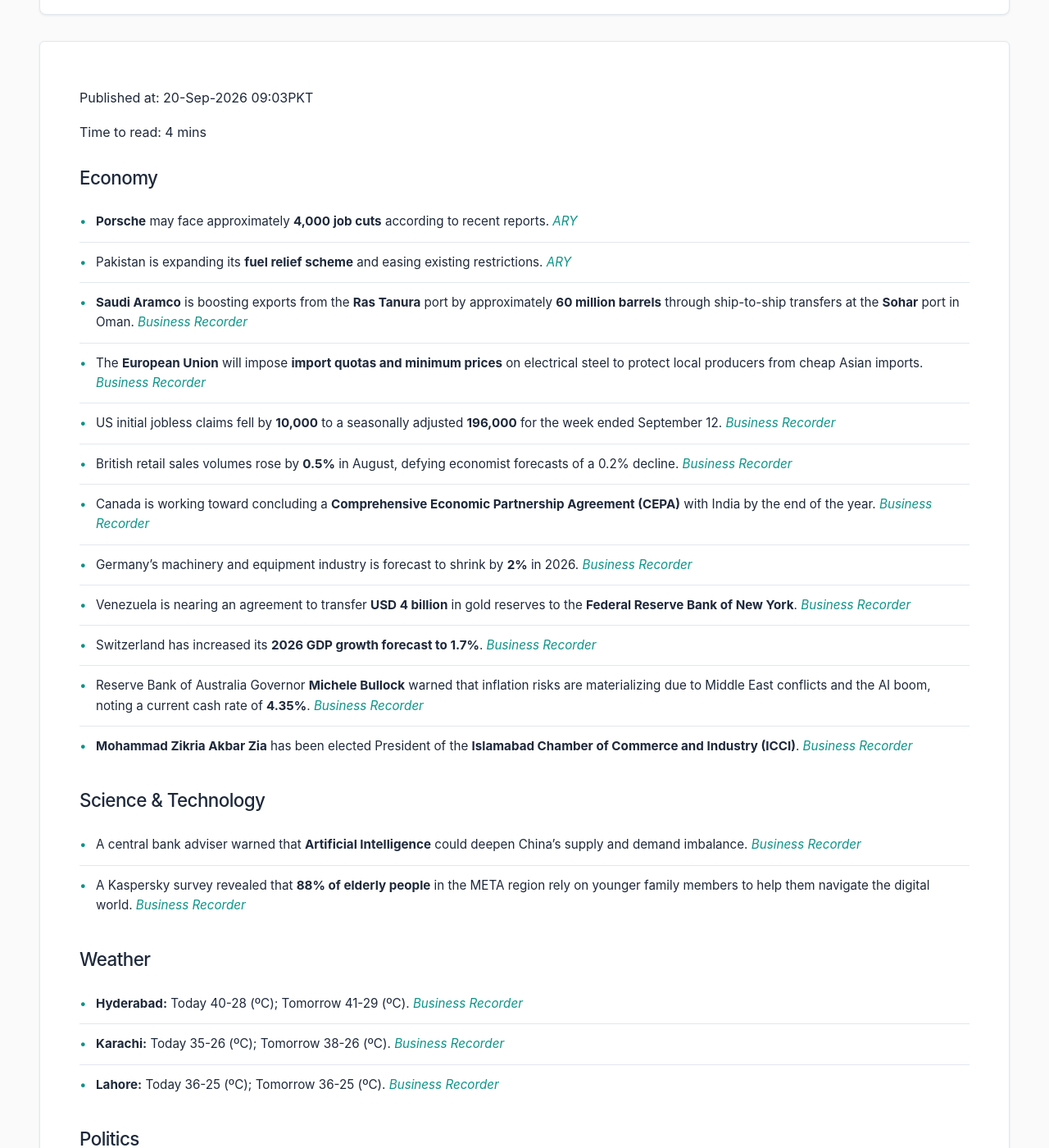
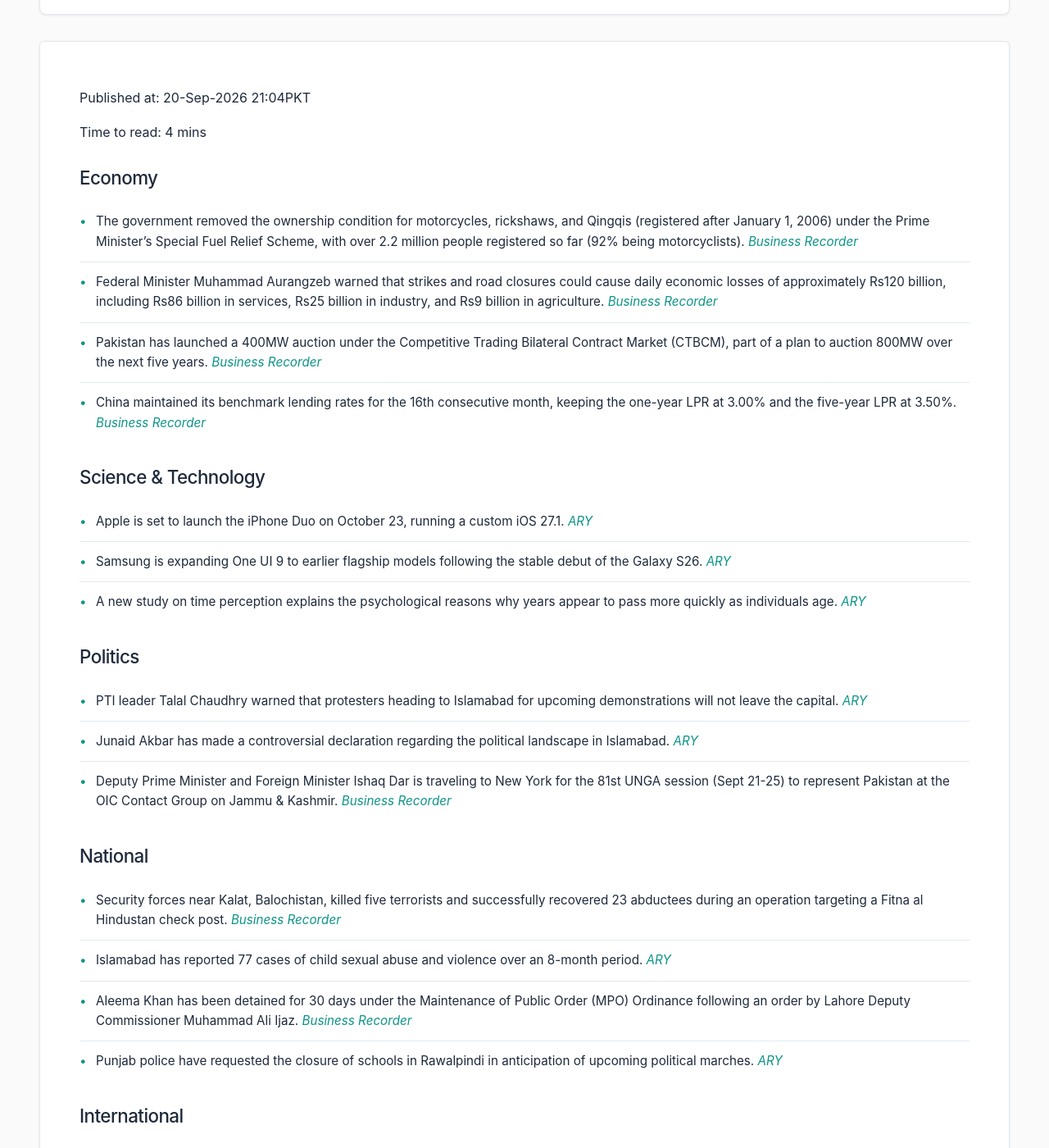
Before and after one commit to zsubzwary/news, a Jekyll site: the page built from en/index.md, in a window 1280 px wide and 1400 px high, scrolled down 209 px. Shown: the whole window at 82% size. Built offline with Jekyll 4.4.1, drawn with Linux system fonts in a browser that asks for light colours; some web fonts are replaced; comment, search, counter and statistics services are not loaded; some of the changed text lies outside the part shown.

Commit message:
DateTime; 2026-09-20T16:04:10.470Z

```diff
--- a/en/index.md
+++ b/en/index.md
@@ -4,51 +4,46 @@ title: Pakistan News Briefing
 lang: en
 ---
 
-Published at: 20-Sep-2026 09:03PKT
+Published at: 20-Sep-2026 21:04PKT
 
 Time to read: 4 mins
 
 ### Economy
-- **Porsche** may face approximately **4,000 job cuts** according to recent reports. *[ARY](https://arynews.tv/porsche-could-face-another-4000-job-cuts-handelsblatt-reports)*
-- Pakistan is expanding its **fuel relief scheme** and easing existing restrictions. *[ARY](https://arynews.tv/pakistan-expands-fuel-relief-scheme-and-eases-restrictions)*
-- **Saudi Aramco** is boosting exports from the **Ras Tanura** port by approximately **60 million barrels** through ship-to-ship transfers at the **Sohar** port in Oman. *[Business Recorder](https://www.brecorder.com/news/40440274/aramco-to-boost-gulf-exports-to-60m-barrels)*
-- The **European Union** will impose **import quotas and minimum prices** on electrical steel to protect local producers from cheap Asian imports. *[Business Recorder](https://www.brecorder.com/news/40440275/eu-to-impose-provisional-safeguards-to-protect-electrical-steel-from-imports)*
-- US initial jobless claims fell by **10,000** to a seasonally adjusted **196,000** for the week ended September 12. *[Business Recorder](https://www.brecorder.com/news/40440277/us-weekly-jobless-claims-unexpectedly-fall)*
-- British retail sales volumes rose by **0.5%** in August, defying economist forecasts of a 0.2% decline. *[Business Recorder](https://www.brecorder.com/news/40440278/british-consumers-defy-forecasts-up-their-shopping-again)*
-- Canada is working toward concluding a **Comprehensive Economic Partnership Agreement (CEPA)** with India by the end of the year. *[Business Recorder](https://www.brecorder.com/news/40440280/canada-optimistic-about-concluding-trade-talks-with-india-by-year-end)*
-- Germany’s machinery and equipment industry is forecast to shrink by **2%** in 2026. *[Business Recorder](https://www.brecorder.com/news/40440282/germany-machinery-sector-to-see-fourth-year-of-decline)*
-- Venezuela is nearing an agreement to transfer **USD 4 billion** in gold reserves to the **Federal Reserve Bank of New York**. *[Business Recorder](https://www.brecorder.com/news/40440283/venezuela-nears-deal-to-move-usd4bn-gold-reserve-to-new-york-ft-says)*
-- Switzerland has increased its **2026 GDP growth forecast to 1.7%**. *[Business Recorder](https://www.brecorder.com/news/40440284/switzerland-ups-2026-gdp-growth-forecast)*
-- Reserve Bank of Australia Governor **Michele Bullock** warned that inflation risks are materializing due to Middle East conflicts and the AI boom, noting a current cash rate of **4.35%**. *[Business Recorder](https://www.brecorder.com/news/40440286/australias-central-bank-chief-warns-inflation-risks-materialising)*
-- **Mohammad Zikria Akbar Zia** has been elected President of the **Islamabad Chamber of Commerce and Industry (ICCI)**. *[Business Recorder](https://www.brecorder.com/news/40440305/zikria-elected-icci-president)*
+- The government removed the ownership condition for motorcycles, rickshaws, and Qingqis (registered after January 1, 2006) under the Prime Minister's Special Fuel Relief Scheme, with over 2.2 million people registered so far (92% being motorcyclists). *[Business Recorder](https://www.brecorder.com/news/40440373/fuel-relief-scheme-govt-removes-ownership-condition-for-motorcycles-rickshaws-qingqis)*
+- Federal Minister Muhammad Aurangzeb warned that strikes and road closures could cause daily economic losses of approximately Rs120 billion, including Rs86 billion in services, Rs25 billion in industry, and Rs9 billion in agriculture. *[Business Recorder](https://www.brecorder.com/news/40440370/strikes-road-closures-may-cause-rs120bn-daily-economic-loss-aurangzeb)*
+- Pakistan has launched a 400MW auction under the Competitive Trading Bilateral Contract Market (CTBCM), part of a plan to auction 800MW over the next five years. *[Business Recorder](https://www.brecorder.com/news/40440363/govt-launches-400mw-auction-under-competitive-power-market)*
+- China maintained its benchmark lending rates for the 16th consecutive month, keeping the one-year LPR at 3.00% and the five-year LPR at 3.50%. *[Business Recorder](https://www.brecorder.com/news/40440360/china-keeps-benchmark-lending-rates-unchanged-for-16th-month-in-september)*
 
 ### Science & Technology
-- A central bank adviser warned that **Artificial Intelligence** could deepen China's supply and demand imbalance. *[Business Recorder](https://www.brecorder.com/news/40440279/china-central-bank-adviser-says-ai-may-deepen-supply-demand-imbalance)*
-- A Kaspersky survey revealed that **88% of elderly people** in the META region rely on younger family members to help them navigate the digital world. *[Business Recorder](https://www.brecorder.com/news/40440304/young-people-helping-the-elderly-navigate-digital-world)*
-
-### Weather
-- **Hyderabad:** Today 40-28 (ºC); Tomorrow 41-29 (ºC). *[Business Recorder](https://www.brecorder.com/news/40440269/the-weather)*
-- **Karachi:** Today 35-26 (ºC); Tomorrow 38-26 (ºC). *[Business Recorder](https://www.brecorder.com/news/40440269/the-weather)*
-- **Lahore:** Today 36-25 (ºC); Tomorrow 36-25 (ºC). *[Business Recorder](https://www.brecorder.com/news/40440269/the-weather)*
+- Apple is set to launch the iPhone Duo on October 23, running a custom iOS 27.1. *[ARY](https://arynews.tv/apple-iphone-duo-to-run-custom-ios-27-1-for-october-23-launch)*
+- Samsung is expanding One UI 9 to earlier flagship models following the stable debut of the Galaxy S26. *[ARY](https://arynews.tv/samsung-expands-one-ui-9-to-earlier-flagships-after-stable-galaxy-s26-debut)*
+- A new study on time perception explains the psychological reasons why years appear to pass more quickly as individuals age. *[ARY](https://arynews.tv/time-perception-study-explains-why-years-feel-shorter-with-age)*
 
 ### Politics
-- Pakistan has advocated for **technology-driven UN peacekeeping** operations that prioritize a "human face." *[ARY](https://arynews.tv/pakistan-calls-for-technology-driven-un-peacekeeping-with-a-human-face)*
-- Federal Minister Qaiser Ahmed Sheikh claimed provinces are misusing the **18th Amendment** and noted that **110 to 120 million** people in Pakistan have fallen below the poverty line. *[Business Recorder](https://www.brecorder.com/news/40440301/provinces-misusing-18th-amendment-claims-qaiser)*
+- PTI leader Talal Chaudhry warned that protesters heading to Islamabad for upcoming demonstrations will not leave the capital. *[ARY](https://arynews.tv/those-coming-for-pti-protest-wont-leave-islamabad-warns-talal-chaudhry)*
+- Junaid Akbar has made a controversial declaration regarding the political landscape in Islamabad. *[ARY](https://arynews.tv/well-turn-islamabad-into-somnath-junaid-akbar-declares)*
+- Deputy Prime Minister and Foreign Minister Ishaq Dar is traveling to New York for the 81st UNGA session (Sept 21-25) to represent Pakistan at the OIC Contact Group on Jammu & Kashmir. *[Business Recorder](https://www.brecorder.com/news/40440362/fm-dar-departs-for-new-york-to-attend-81st-unga-session)*
 
 ### National
-- The **MDCAT 2026** Juvenile Card requirement has been waived for candidates in **Sindh**. *[ARY](https://arynews.tv/mdcat-2026-juvenile-card-requirement-waived-for-candidates-in-sindh)*
-- A police officer in **Karachi** has been suspended following accusations of harassing a girl. *[ARY](https://arynews.tv/karachi-police-officer-accused-of-harassing-girl-suspended)*
-- Chief Justice **Yahya Afridi** has emphasized the need for better professional resources and institutional support for district judicial officers. *[Business Recorder](https://www.brecorder.com/news/40440270/backbone-badly-bent)*
-- Pakistan reported **1,914 cases** of violence and abuse against children in the first six months of 2026, averaging nearly four cases per day. *[Business Recorder](https://www.brecorder.com/news/40440271/a-state-failing-its-children)*
-- Islamabad reported a surge in crime including over **10 kidnappings** in a single day, **36 carjackings**, **12 street crimes**, and **17 thefts**. *[Business Recorder](https://www.brecorder.com/news/40440302/over-10-cases-of-kidnapping-reported-in-capital-in-a-single-day)*
-- KP Chief Minister **Muhammad Sohail Afridi** visited Kohat to meet families of police and civilians martyred in a terrorist attack. *[Business Recorder](https://www.brecorder.com/news/40440303/kp-cm-visits-kohat-meets-families-of-martyred-police-personnel)*
+- Security forces near Kalat, Balochistan, killed five terrorists and successfully recovered 23 abductees during an operation targeting a Fitna al Hindustan check post. *[Business Recorder](https://www.brecorder.com/news/40440361/security-forces-kill-five-terrorists-recover-23-abductees-near-kalat)*
+- Islamabad has reported 77 cases of child sexual abuse and violence over an 8-month period. *[ARY](https://arynews.tv/islamabad-reports-77-cases-of-child-sexual-abuse-violence-in-8-months)*
+- Aleema Khan has been detained for 30 days under the Maintenance of Public Order (MPO) Ordinance following an order by Lahore Deputy Commissioner Muhammad Ali Ijaz. *[Business Recorder](https://www.brecorder.com/news/40440371/ptis-aleema-khan-detained-under-mpo-ahead-of-sept-27-protest)*
+- Punjab police have requested the closure of schools in Rawalpindi in anticipation of upcoming political marches. *[ARY](https://arynews.tv/punjab-police-seek-closure-of-schools-in-rawalpindi-amid-political-marches)*
 
 ### International
-- Flames and smoke were reported near **Riyadh airport** following Saudi warnings of an aerial attack threat. *[ARY](https://arynews.tv/flames-smoke-seen-near-riyadh-airport-after-saudi-warning-of-aerial-attack-threat)*
-- India warned that new **US tariffs** regarding the purchase of Russian oil could negatively impact bilateral relations. *[Business Recorder](https://www.brecorder.com/news/40440276/india-warns-new-us-tariffs-over-russian-oil-may-hit-ties-vows-to-protect-energy-security)*
-- Major US airlines are opposing **Air China’s** bid to schedule additional flights between Beijing and US East Coast cities like New York and Washington. *[Business Recorder](https://www.brecorder.com/news/40440281/major-us-airlines-oppose-air-china-bid-to-schedule-additional-us-flights)*
+- The US has warned of a rapid escalation in the Middle East conflict following a missile attack on Riyadh by Yemen's Houthis. *[Business Recorder](https://www.brecorder.com/news/40440374/us-warns-of-rapid-escalation-in-mideast-war)*
+- Iran has communicated its specific conditions to the US via mediators regarding the reopening of the strategic Strait of Hormuz. *[Business Recorder](https://www.brecorder.com/news/40440372/iran-says-conveyed-conditions-to-us-for-reopening-hormuz)*
+- A major Ukrainian drone attack on the Moscow region and a Russian oil refinery resulted in two deaths. *[Business Recorder](https://www.brecorder.com/news/40440359/two-dead-in-moscow-region-drones-hit-oil-refinery-in-russian-capital)*
+- US President Donald Trump has announced plans to convert a triumphal arch into a military complex. *[ARY](https://arynews.tv/trump-to-convert-triumphal-arch-into-military-complex)*
+- Venezuela's Interim President Delcy Rodriguez signed a memorandum of understanding with French oil company Total Energies. *[Business Recorder](https://www.brecorder.com/news/40440358/venezuela-leader-rodriguez-signs-agreement-with-french-oil-company-total-energies)*
+- Pop singer Ed Sheeran described the ongoing situation in Gaza as "catastrophic and unjustifiable." *[Business Recorder](https://www.brecorder.com/news/40440376/singer-ed-sheeran-says-gaza-situation-unjustifiable-following-controversy)*
+- A large number of snakes were successfully rescued from an apartment in India. *[ARY](https://arynews.tv/large-number-of-snakes-rescued-from-apartment-in-india)*
 
 ### Sports
-- Arsenal manager **Mikel Arteta** vowed the team would learn from their defeat against **Brighton**. *[ARY](https://arynews.tv/arteta-vows-arsenal-will-learn-from-chastening-brighton-defeat)*
-- African champions have defeated Asian champions to qualify for the **Intercontinental Cup**. *[ARY](https://arynews.tv/african-champions-beat-asian-champions-to-reach-intercontinental-cup)*
-- **Mourinho** expressed admiration for **Real Madrid’s** mindset ahead of their showdown with Atletico Madrid. *[ARY](https://arynews.tv/real-madrids-mindset-impresses-mourinho-ahead-of-atletico-showdown)*
+- Pakistan's men's hockey team defeated Thailand 9-0 in their Asian Games 2026 Pool B match, highlighted by a hat-trick from Ahmed Nadeem in the 20th, 37th, and 43rd minutes. *[Business Recorder](https://www.brecorder.com/news/40440377/ahmed-nadeem-scores-hat-trick-as-pakistan-crush-thailand-9-0-in-asian-games)*
+- Iran secured the Asian Games men’s basketball bronze medal after defeating China 79-70. *[Business Recorder](https://www.brecorder.com/news/40440375/iran-put-hearts-on-the-court-to-win-asian-games-basketball-bronze)*
+- England completed a 3-0 T20 series whitewash over Sri Lanka, moving to the top of the world rankings. *[Business Recorder](https://www.brecorder.com/news/40440366/england-complete-t20-sweep-over-sri-lanka-to-go-back-on-top-of-world-rankings)*
+- Inter Milan drew 2-2 with AS Roma in a Serie A clash, with Lautaro Martinez scoring two goals for Inter. *[Business Recorder](https://www.brecorder.com/news/40440369/martinez-nets-double-as-inter-come-back-to-draw-2-2-with-roma)*
+- In the Premier League, Brighton defeated Arsenal 3-0, while Coventry City earned their first Premier League win in 25 years by beating Nottingham Forest 1-0. *[Business Recorder](https://www.brecorder.com/news/40440364/arsenal-crash-to-defeat-at-brighton-tottenham-gloom-deepens) / [Business Recorder](https://www.brecorder.com/news/40440365/lampards-coventry-earn-landmark-first-premier-league-win-in-25-years)*
+- Iva Jovic won the Guadalajara Open for the second consecutive year, defeating Peyton Stearns 6-4, 6-2. *[Business Recorder](https://www.brecorder.com/news/40440368/iva-jovic-repeats-as-guadalajara-open-champ)*
+- The Czech Republic advanced to the Davis Cup quarterfinals after defeating the United States 3-2 in the second round. *[Business Recorder](https://www.brecorder.com/news/40440367/davis-cup-roundup-czech-republic-ousts-us-in-second-round)*
```
